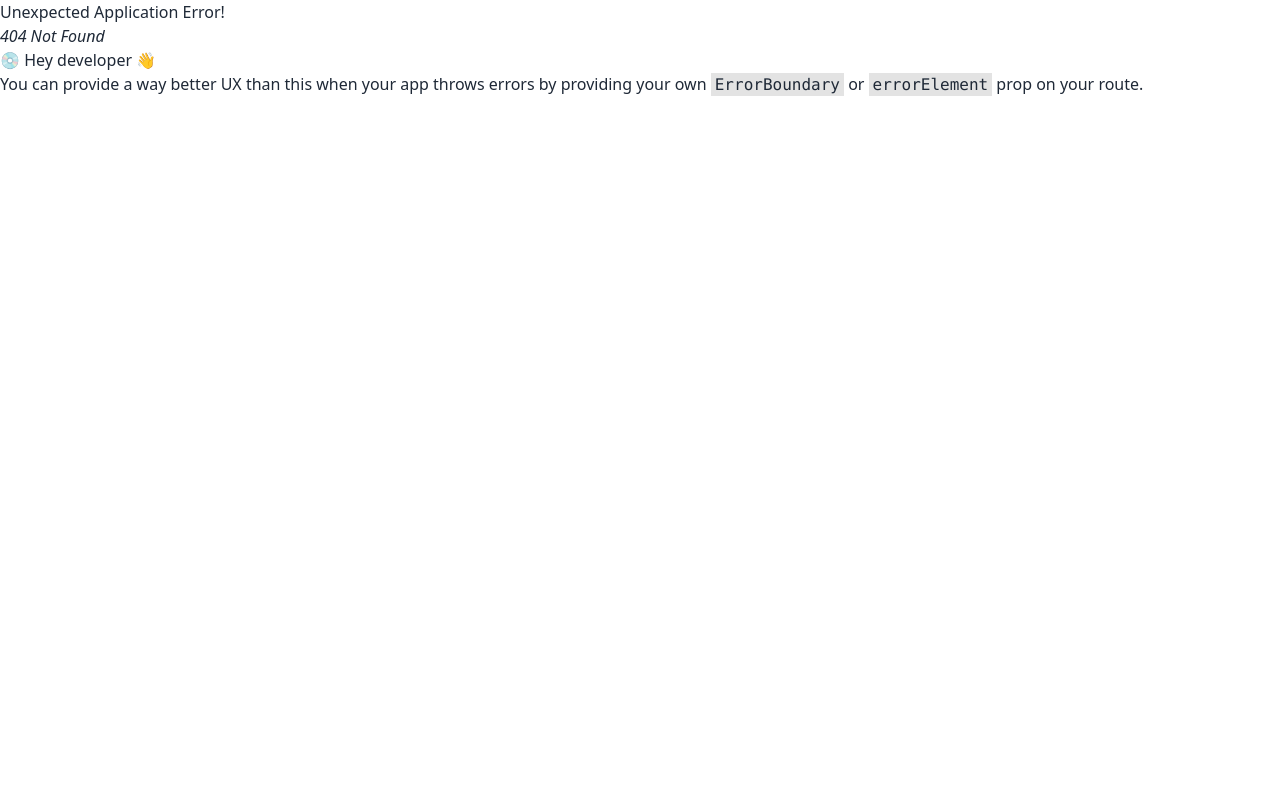
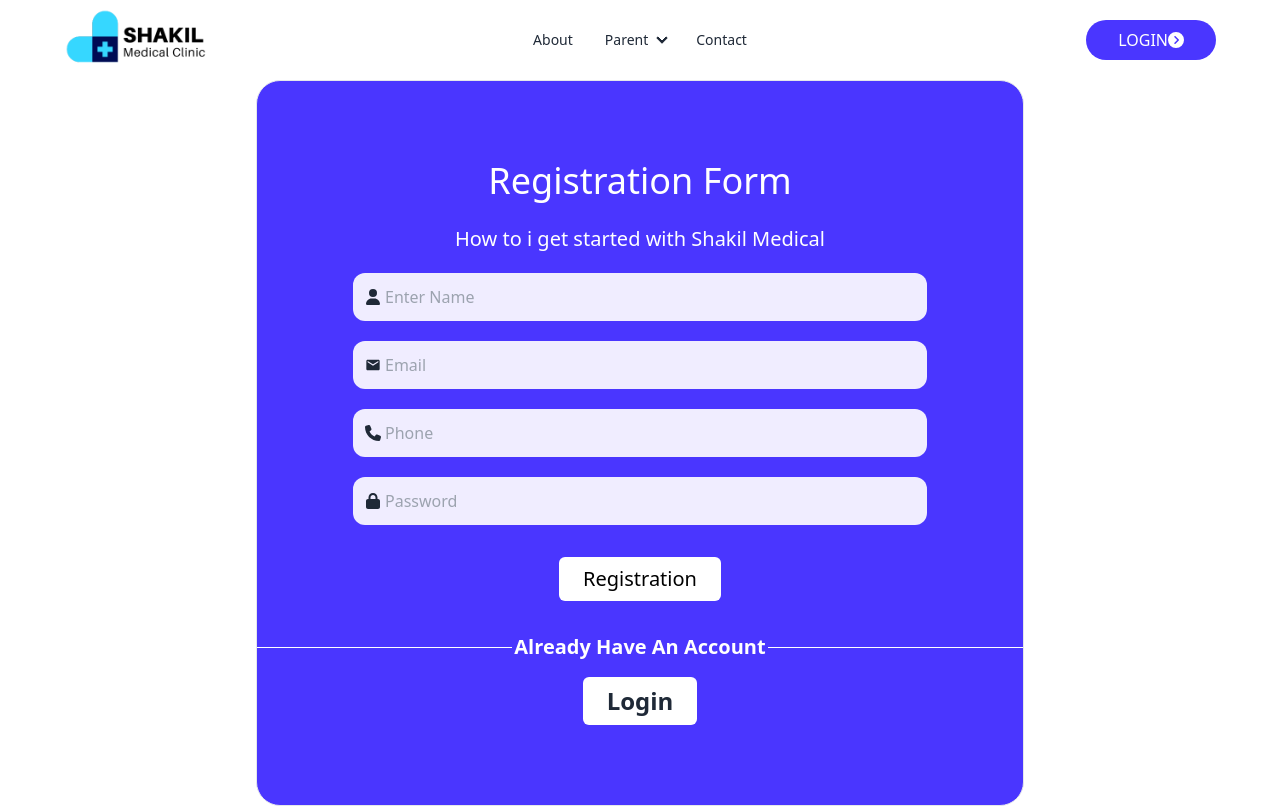
Before and after one commit to shakil-121/Clinic-management, a React (Vite) app: page /registration in a window 1280 px wide. Before the commit this address had no page. Built offline with nearby package versions, Linux system fonts and the light colour scheme.

Commit message:
login and registration page desing done

```diff
--- a/src/Pages/Login/Login.jsx
+++ b/src/Pages/Login/Login.jsx
@@ -1,74 +1,54 @@
+import React from "react";
+import { FaLock, FaUser } from "react-icons/fa6";
+import { Link } from "react-router-dom";
 
-// import React from 'react';
-// import { Link } from "react-router-dom";
-// import { ToastContainer, toast } from 'react-toastify';
-// import 'react-toastify/dist/ReactToastify.css';
-// import Lottie from "lottie-react";
-// import { FaGoogle } from "react-icons/fa";
-// import loginAnimation from "../../assets/login.json";
-// import logo from "../../assets/logo2.png"
+const Login = () => {
+  const handleLogin = (event = {});
+  return (
+    <div className="max-w-screen-md m-auto py-24 shadow-lg px-10 rounded-md bg-[#4A36FF] mt-20">
+      <form className="text-center w-full" onSubmit={handleLogin} action="">
+        <div className="flex items-center">
+          <input
+            type="email"
+            name="email"
+            placeholder="Email"
+            className="pl-8 py-3 rounded-xl w-[100%] bg-[#F0EDFF]"
+            required
+          />
 
+          <FaUser className="absolute ml-3" />
+        </div>
+        <div className="flex items-center mt-5">
+          <input
+            type="password"
+            name="password"
+            placeholder="Password"
+            className="pl-8 py-3 rounded-xl w-[100%] bg-[#F0EDFF]"
+            required
+          />
+          <FaLock className="absolute ml-3" />
+        </div>
 
-// const Login = () => {
-//     return (
-//         <div>
-//         <div className="hero w-full mt-24 min-h-screen rounded-lg bg-base-200">
-//         <div className="hero-content w-4/6 flex-col py-4  lg:flex-row">
-//           <div className="text-center md:w-1/2 lg:text-left">
-//             <Lottie animationData={loginAnimation} loop={true} />
-//           </div>
+        <div className="flex justify-center">
+          <p className="bg-white mt-4 text-red-500 px-4"></p>
+        </div>
 
-//           <div className="card flex-shrink-0 md:w-1/2  shadow-2xl bg-base-100">
+        <div>
+          <input
+            className="text-xl bg-white uppercase px-6 py-2 rounded-md text-black hover:bg-yellow-300 hover:text-black mt-5 font-semibold"
+            type="submit"
+            value="Login"
+          />
+        </div>
+      </form>
+      <div className="flex items-center justify-center gap-3 mt-3 text-white">
+        <p>Are You New to Shakil Medical?</p>
+        <Link to="/registration" className="text-xl text-white font-semibold">
+          Registration
+        </Link>
+      </div>
+    </div>
+  );
+};
 
-//             <form  className="card-body">
-//               <div className='bg-indigo-700  rounded-xl'>
-//                 <img className='h-24 w-auto mx-auto' src={logo} alt="" />
-//               <h1 className="text-3xl pb-5 font-bold text-center text-white">Login Form</h1>
-//               </div>
-//               <div className="form-control">
-//                 <label className="label">
-//                   <span className="label-text">Email</span>
-//                 </label>
-//                 <input
-
-//                   name="email"
-//                   type="text"
-//                   placeholder="email"
-//                   className="input input-bordered"
-//                 />
-//               </div>
-//               <div className="form-control">
-//                 <label className="label">
-//                   <span className="label-text">Password</span>
-//                 </label>
-//                 <input
-//                   name="password"
-//                   type="password"
-//                   placeholder="password"
-//                   className="input input-bordered"
-//                 />
-//                 {/* <label className="label">
-//                   <Link onClick={handelResetPassword}><p className="text-blue-600"> Forgot password?</p></Link>
-//                 </label> */}
-//               </div>
-//               <div className="form-control mt-6">
-//                 <button className="btn bg-[#050931] border-none text-white hover:text-black">Login</button>
-//               </div>
-//               <p className="text-center text-red-600">{error}</p>
-//               <p className="text-center">Or Sign-in with</p>
-//               <div className="flex text-center gap-8 py-4 justify-center">
-//                   <Link><FaGoogle  className="h-6 w-6"></FaGoogle></Link>
-//                   {/* <Link onClick={handleSigninGithub}><FaGithub  className="h-6 w-6"></FaGithub></Link>  */}
-//               </div>
-//             </form>
-//               <p className="text-center pb-6">Are you New?<Link className="text-blue-600 ps-2" to='/signup'>Registration</Link></p>
-//           </div>
-//         </div>
-//       </div>
-
-//         <ToastContainer />
-//       </div>
-//     );
-// };
-
-// export default Login;
+export default Login;
--- /dev/null
+++ b/src/Pages/Registration/Registration.jsx
@@ -0,0 +1,102 @@
+import React from "react";
+import { FaLock, FaPhone, FaUser } from "react-icons/fa6";
+import { MdMail } from "react-icons/md";
+import { Link } from "react-router-dom";
+
+const Registration = () => {
+  const handleRegistration = (event) => {};
+  return (
+    <div className="max-w-screen-md m-auto">
+      <div className="bg-[#4A36FF] rounded-3xl py-20 border">
+        <h1 className="text-4xl text-center mb-6 text-white">Registration Form</h1>
+        <p className="text-xl text-center mb-5 text-white">
+          How to i get started with Shakil Medical
+        </p>
+
+        {/* this is the form section */}
+        <div className="flex items-center justify-center px-5 md:px-24">
+          <form
+            className="text-center w-full"
+            onSubmit={handleRegistration}
+            action=""
+          >
+            <div className="flex items-center">
+              <input
+                type="text"
+                name="name"
+                placeholder="Enter Name"
+                className="pl-8 py-3 rounded-xl w-[100%] bg-[#F0EDFF]"
+                required
+              />
+              <FaUser className="absolute ml-3" />
+            </div>
+
+            <div className="flex items-center mt-5">
+              <input
+                type="email"
+                name="email"
+                placeholder="Email"
+                className="pl-8 py-3 rounded-xl w-[100%] bg-[#F0EDFF]"
+                required
+              />
+              <MdMail className="absolute ml-3" />
+            </div>
+            <div className="flex items-center mt-5">
+              <input
+                type="tel"
+                name="phone"
+                placeholder="Phone"
+                className="pl-8 py-3 rounded-xl w-[100%] bg-[#F0EDFF]"
+                required
+              />
+              <FaPhone className="absolute ml-3" />
+            </div>
+            <div className="flex items-center mt-5">
+              <input
+                type="password"
+                name="password"
+                placeholder="Password"
+                className="pl-8 py-3 rounded-xl w-[100%] bg-[#F0EDFF]"
+                required
+              />
+              <FaLock className="absolute ml-3" />
+            </div>
+
+            <div className="flex justify-center">
+              <p className="text-[#DE3F3F] bg-white mt-3 px-4">
+                {/* {registrationError} */}
+              </p>
+            </div>
+
+            <div>
+              <input
+                className="text-xl bg-white px-6 py-2 rounded-md text-black hover:bg-yellow-300 hover:text-black mt-5"
+                type="submit"
+                value="Registration"
+              />
+            </div>
+          </form>
+        </div>
+
+        <div className="grid grid-cols-3 justify-center items-center mt-8">
+          <hr className="border-white" />
+          <p className="text-xl text-white text-center font-bold">
+            Already Have An Account
+          </p>
+          <hr className="border-white" />
+        </div>
+        {/* Google Login and Another */}
+        <div className="flex justify-center">
+          <Link
+            to="/login"
+            className="text-2xl font-semibold bg-white px-6 py-2 rounded-md mt-4"
+          >
+            Login
+          </Link>
+        </div>
+      </div>
+    </div>
+  );
+};
+
+export default Registration;
```
Also changed, not shown: src/Router/Router.jsx (+21 -11 lines).
